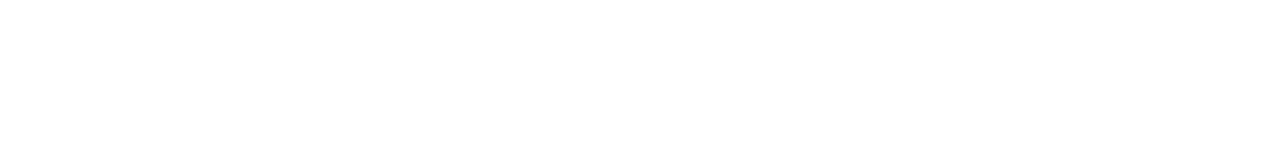
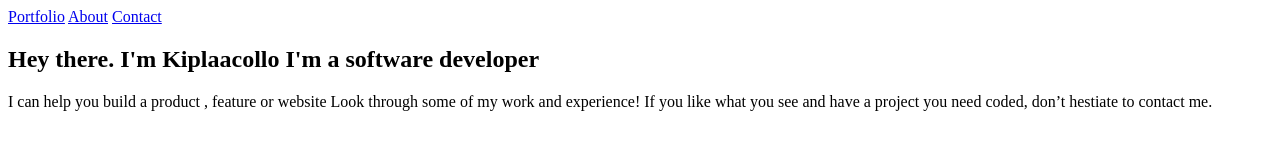
Before and after one commit to kiplaacollo/Portfolio-website, a plain HTML site: page index.html in a window 1280 px wide. Drawn offline with Linux system fonts and the light colour scheme.

Commit message:
Modify Html content

```diff
--- a/index.html
+++ b/index.html
@@ -6,6 +6,15 @@
 
     </head>
     <body>
-
+        <header>
+            <a href="#">Portfolio</a>
+            <a href="#">About</a>
+            <a href="#">Contact</a>
+        </header>
+        <section>
+            <h1>Hey there. I'm Kiplaacollo <span>I'm a software developer</span></h1>
+            <p> I can help you build a product , feature or website Look through some of my work and experience! If you like what you see and have a project you need coded,
+                don’t hestiate to contact me.</p>
+        </section>
     </body>
 </html>
```
Also changed, not shown: 2 other files.
